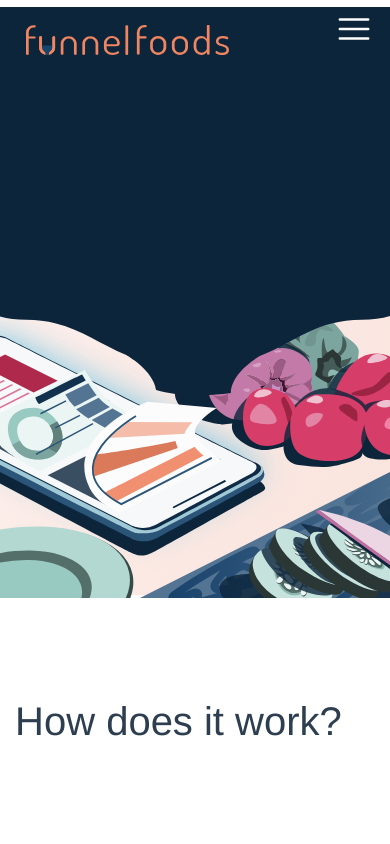
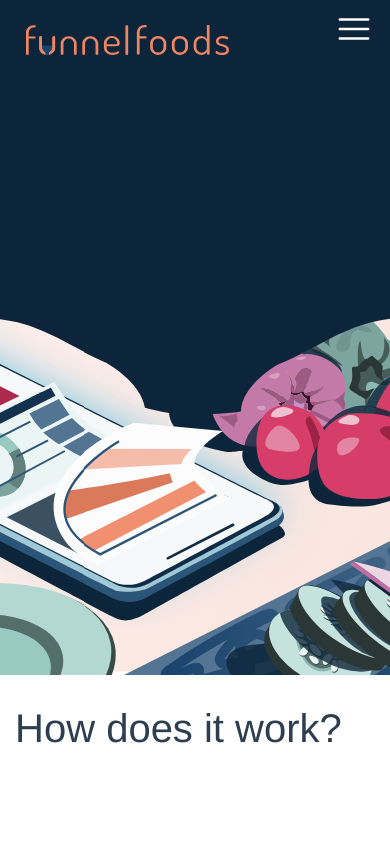
Before and after one commit to FunnelFoods/funnelfoods.com, a Vue app: page / in a window 390 px wide. Shown: the top 844 px of the page. Built offline with nearby package versions, Linux system fonts and the light colour scheme; what vue-typed-js would draw is missing.

Commit message:
Mobile fix

```diff
--- a/src/_custom.scss
+++ b/src/_custom.scss
@@ -600,8 +600,8 @@ $link-decoration:                         none !default;
 $link-hover-color:                        darken($link-color, 15%) !default;
 $link-hover-decoration:                   underline !default;
 
-html {
-  overflow-x: hidden;
+html, body {
+  overflow-x: hidden !important;
 }
 
 @media (min-width: 768px) {
--- a/src/views/Home.vue
+++ b/src/views/Home.vue
@@ -8,8 +8,9 @@
           <!--<button class="float-left btn btn-outline-light mr-2">Learn More</button>
           <button class="float-left btn btn-outline-light">Get the App</button>-->
           <div></div>
-
       </div>
+    </div>
+    <div id="header-space">
     </div>
     <div class="container my-5 space">
       <h1 class="text-left">How does it work?</h1>
@@ -72,11 +73,10 @@
 <style>
   #header {
     width: 101vw;
-    height: 70vh;
-    position: relative;
-    top: -6vh;
+    height: 90vh;
+    position: absolute;
     left: -1vw;
-    right: 15px;
+    top: -10vh;
     background-image: url("../assets/home.svg");
     background-size: cover;
     background-position: center;
@@ -95,12 +95,18 @@
     display: inline-block;
   }
 
+  #header-space {
+    display: inline-block;
+    width: 100%;
+    height: 70vh;
+  }
+
   .nav-link {
     color: white;
   }
 
   .space div {
-    margin-top: 4em;
+    margin-top: 2em;
   }
 </style>
 
```
